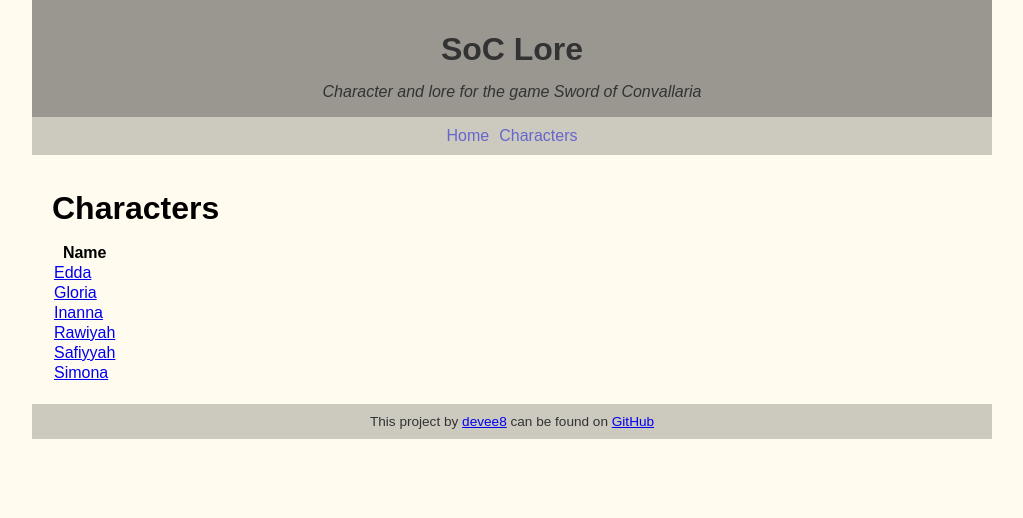
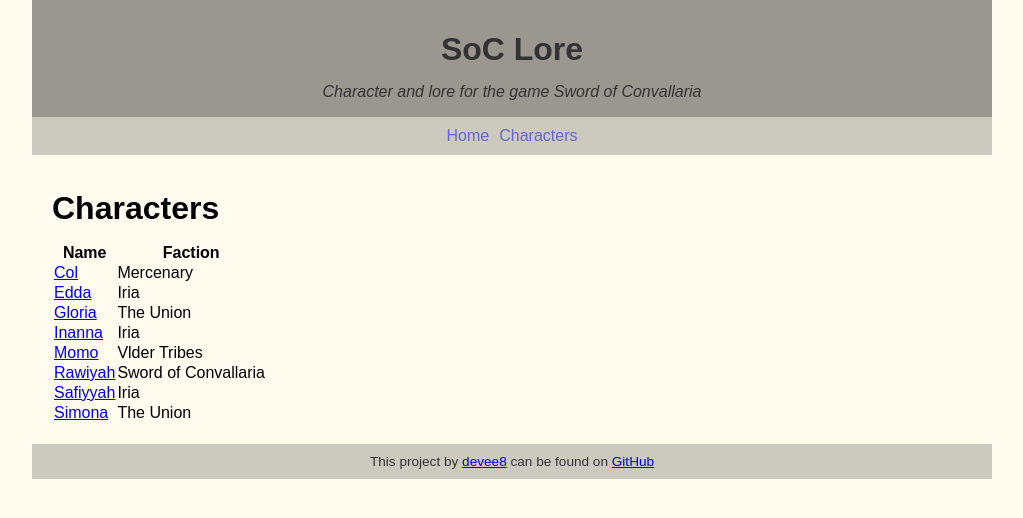
Before and after one commit to devee8/soc-lore, a Jekyll site: the page built from characters/index.md, in a window 1280 px wide. Shown: the top 518 px of the page, without its empty margins (128-1151 px from the left). Built offline with Jekyll 4.4.1, drawn with Linux system fonts in a browser that asks for light colours.

Commit message:
Update to character list

```diff
--- a/characters/index.md
+++ b/characters/index.md
@@ -5,11 +5,13 @@ title: Characters
 
 # Characters
 
-| Name |
-| ---- |
-| [Edda](./edda.md) |
-| [Gloria](./gloria.md) |
-| [Inanna](./inanna.md) |
-| [Rawiyah](./rawiyah.md) |
-| [Safiyyah](./safiyyah.md) |
-| [Simona](./simona.md) |
+| Name | Faction |
+| ---- | ------- |
+| [Col](./col.md) | Mercenary |
+| [Edda](./edda.md) | Iria |
+| [Gloria](./gloria.md) | The Union |
+| [Inanna](./inanna.md) | Iria |
+| [Momo](./momo.md) | Vlder Tribes |
+| [Rawiyah](./rawiyah.md) | Sword of Convallaria |
+| [Safiyyah](./safiyyah.md) | Iria |
+| [Simona](./simona.md) | The Union |
```
